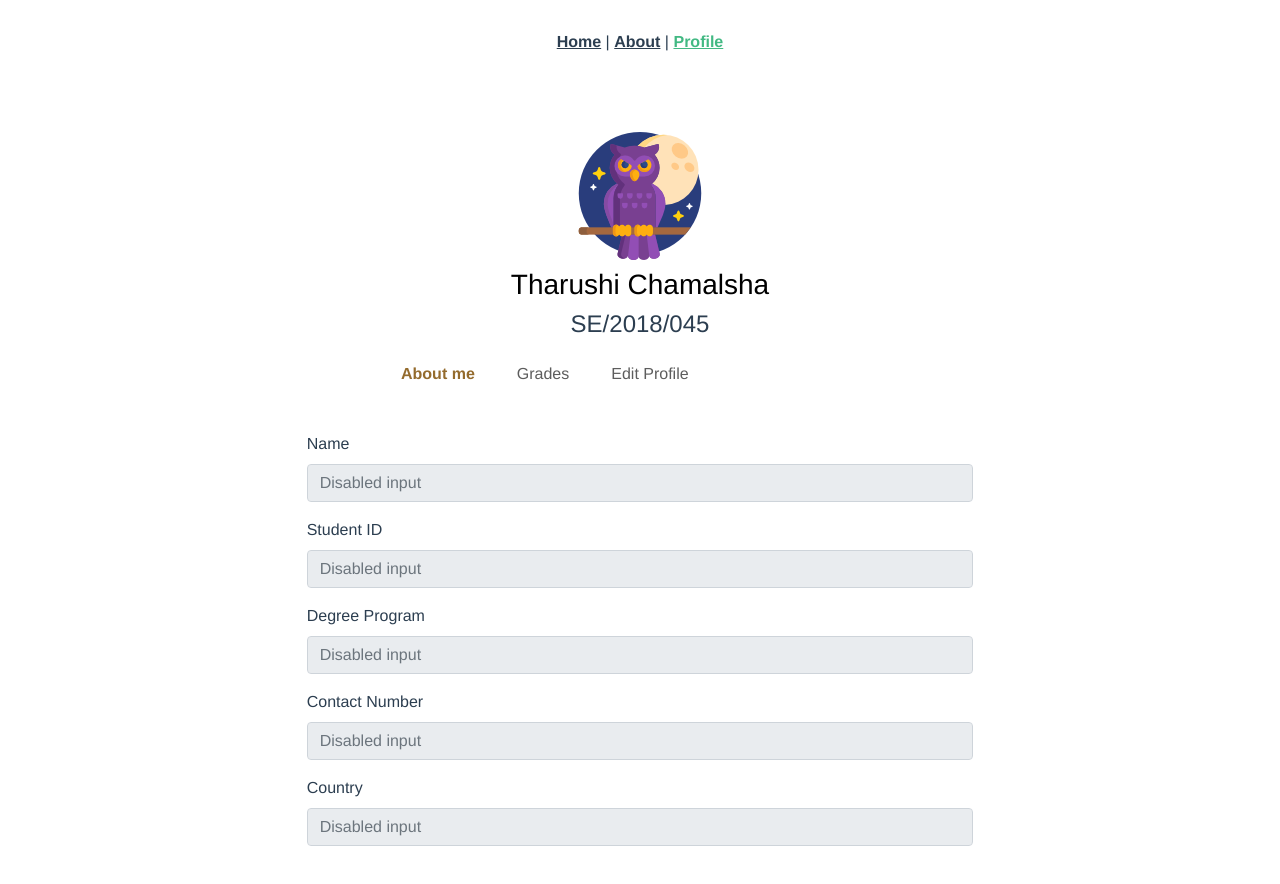
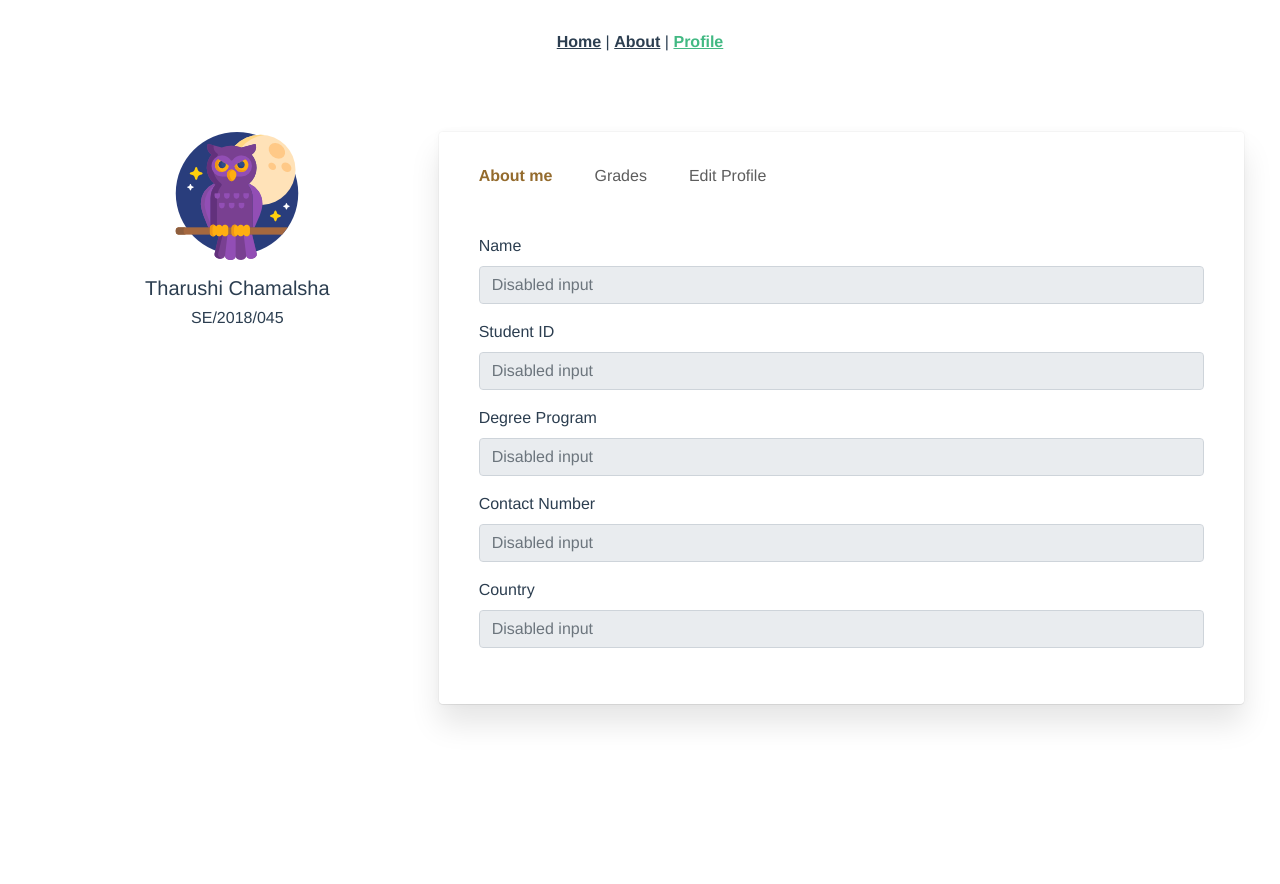
Before and after one commit to HasiniSama/lms_web, a Vue app: page /profile in a window 1280 px wide. Shown: the top 884 px of the page. After the commit the page ends 800 px from the top, so only its background shows below. Built offline with nearby package versions, Linux system fonts and the light colour scheme.

Commit message:
re align content

```diff
--- a/src/views/ProfileView.vue
+++ b/src/views/ProfileView.vue
@@ -1,16 +1,18 @@
 <template>
-  <div class="container profile p-5">
+  <div class="container-fluid profile p-5">
+    <div class="row justify-content-start">
+         <div class="col-md-4 profile-picture">
             <div class="row justify-content-center">
-          <div class="col-md-4 ">
+                <div class="col">
                     <img src="../assets/profile/owl.png" alt="">
                 </div>
-          <div class="sub-head p-2">
-            <h3  id="name">Tharushi Chamalsha</h3>
-            <h4  id="studentId">SE/2018/045</h4>
+                <div class="sub-head pt-3">
+                    <h5  id="name">Tharushi Chamalsha</h5>
+                    <h6  id="studentId">SE/2018/045</h6>
                 </div>
             </div>
-    <div class="row justify-content-center">
-        <div class="col-sm-6">
+        </div>
+        <div class="col-sm-8 profile-details p-4">
             <ul class="nav nav-pills mb-3 flex-column flex-sm-row" id="pills-tab" role="tablist">
                 <li class="nav-item" role="presentation">
                     <button class="flex-sm-fill nav-link active" id="pills-home-tab" data-bs-toggle="pill" data-bs-target="#pills-about" type="button" role="tab" aria-controls="pills-home" aria-selected="true"><span>About me</span></button>
@@ -23,10 +25,9 @@
                 </li>
 
             </ul>
-        </div>
-    </div>
+
             <div class="row p-3 justify-content-center">
-        <div class="col-md-8 text-start">
+                <div class="col text-start">
                     <div class="tab-content" id="pills-tabContent">
                         <div class="tab-pane fade show active about" id="pills-about" role="tabpanel" aria-labelledby="pills-home-tab">
                             <form>
@@ -109,6 +110,13 @@
                     </div>
                 </div>
             </div>
+        </div>
+
+    </div>
+    <div class="row justify-content-center">
+
+    </div>
+
 
 
 
@@ -154,4 +162,16 @@
   width: 100%;
   background: #222F5B;
 }
+.profile .profile-details{
+
+  transition: transform 5s ease 5s;
+  border-radius: 4px;
+  box-shadow:
+    rgba(0, 0, 0, 0.024) 0px 0px 0px 1px,
+    rgba(0, 0, 0, 0.05) 0px 1px 0px 0px,
+    rgba(0, 0, 0, 0.03) 0px 0px 8px 0px,
+    rgba(0, 0, 0, 0.1) 0px 20px 30px 0px;
+
+
+}
 </style>
```
Lines whose indentation alone changed are shown as unchanged.
